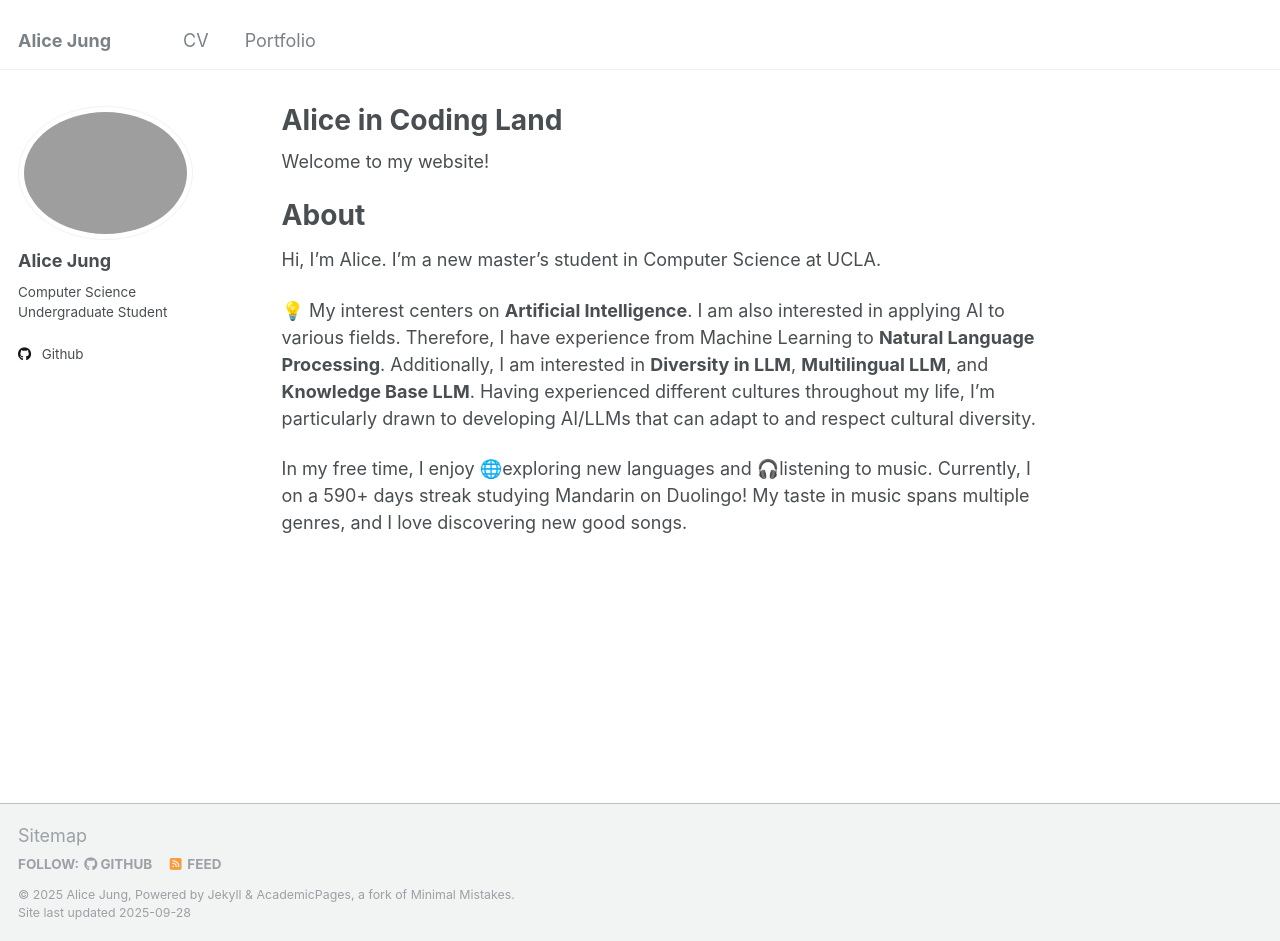
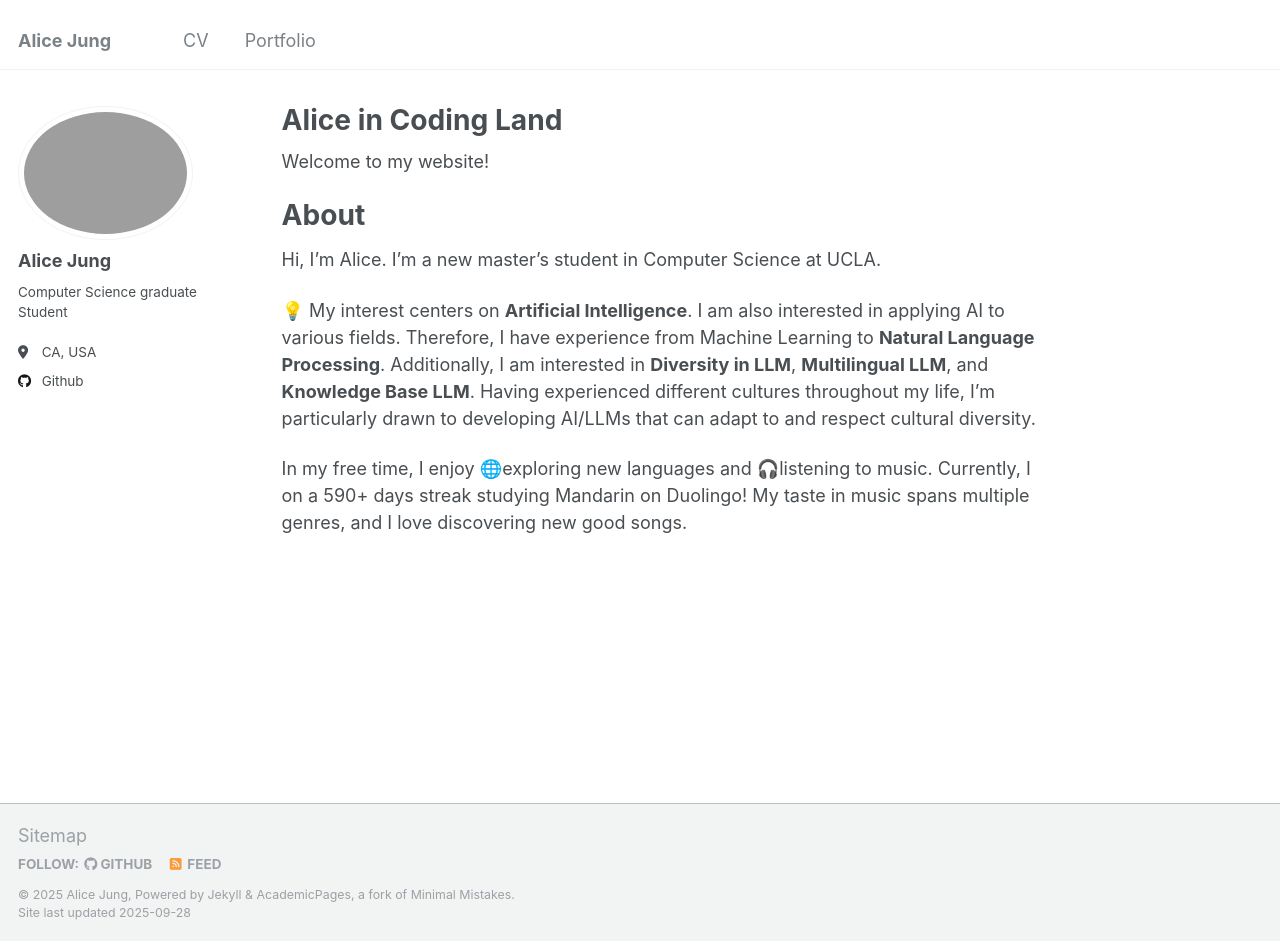
Before and after one commit to alicehjjung/alicehjjung.github.io, a Jekyll site: the page built from _pages/about.md, in a window 1280 px wide and 941 px high. Built offline with Jekyll 4.4.1, drawn with Linux system fonts in a browser that asks for light colours.

Commit message:
Update _config.yml

```diff
--- a/_config.yml
+++ b/_config.yml
@@ -24,8 +24,8 @@ author:
   avatar           : "profile2.jpg"
   name             : "Alice Jung"
   pronouns         : # example: "she/her"
-  bio              : "Computer Science Undergraduate Student"
-  location         : #"Earth"
+  bio              : "Computer Science graduate Student"
+  location         : "CA, USA"
   employer         : #"Red Brick University"
   uri              : # URL
   email            : #"none@example.org"
```
